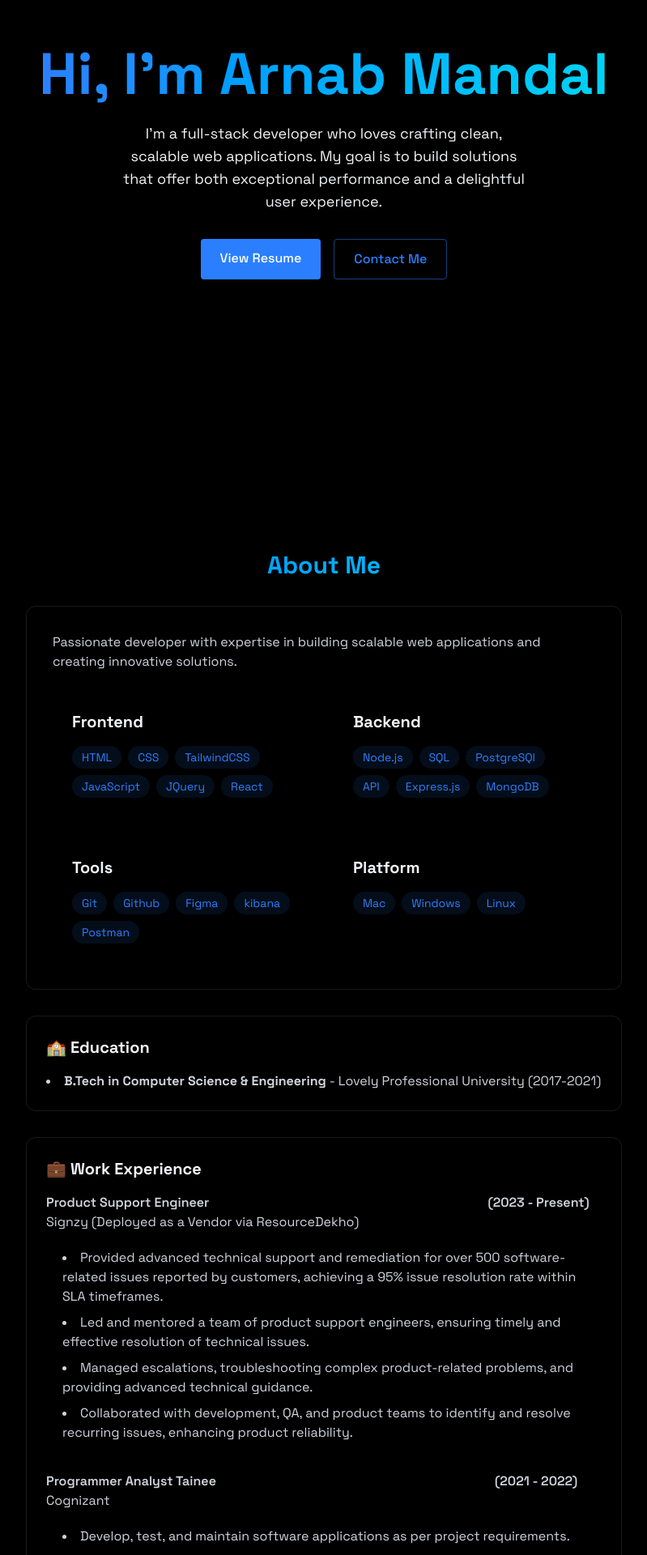
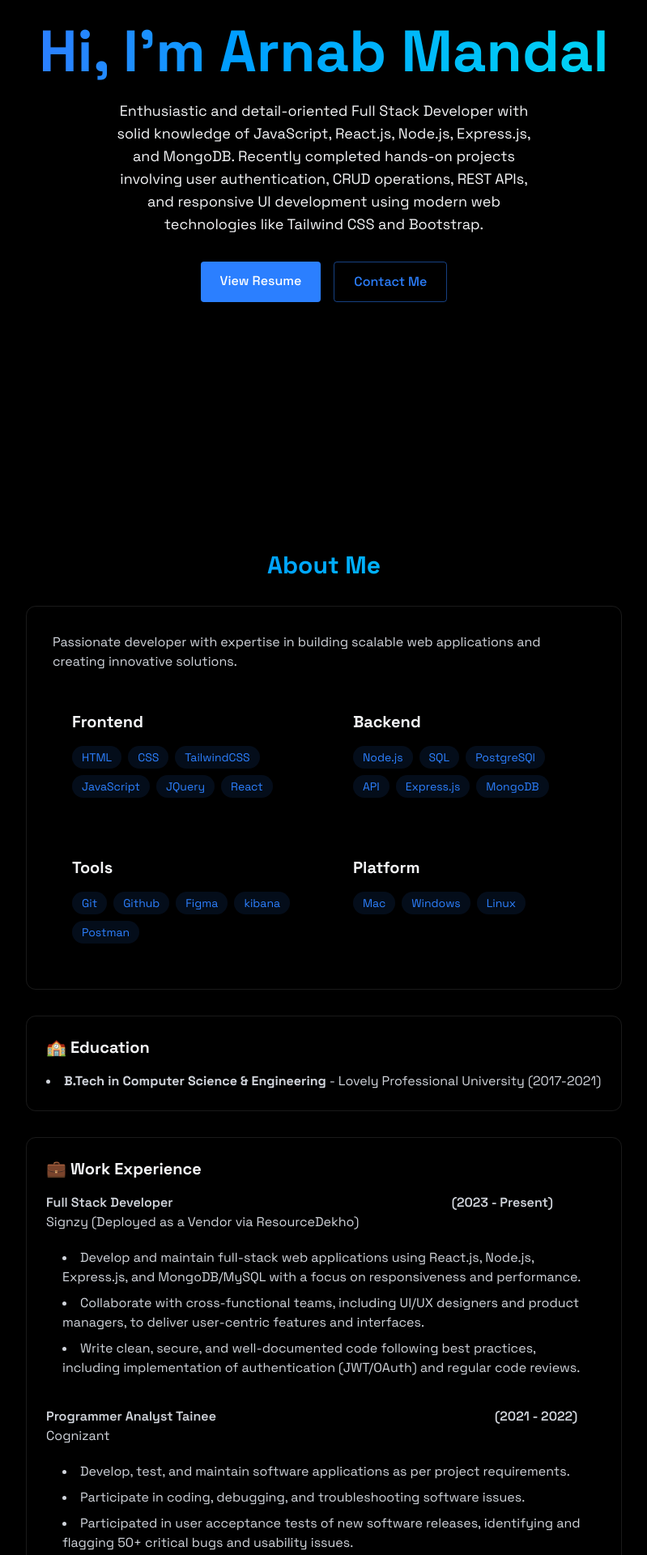
Before and after one commit to Arnab224/Portfolio, a React (Vite) app: page / in a window 1280 px wide. Shown: the part 200-2120 px from the top of the page at 81% size, without its empty margins (240-1039 px from the left). Built offline with nearby package versions, Linux system fonts and the light colour scheme.

Commit message:
Add/update file(s): your commit message

```diff
--- a/src/components/sections/About.jsx
+++ b/src/components/sections/About.jsx
@@ -178,7 +178,7 @@ export const About = () => {
                 <div className="hover:-translate-y-1 transition-all">
                   <h4 className="font-semibold" >
                     {" "}
-                    Product Support Engineer <span className=" md:ml-85 text-right">(2023 - Present)</span>
+                    Full Stack Developer <span className=" md:ml-85 text-right">(2023 - Present)</span>
                   </h4>
                   <h4 >
 
@@ -188,21 +188,19 @@ export const About = () => {
                   <div className="p-5 mb-4">
                           <ul className="list-disc list-inside text-gray-300 space-y-2">
                             <li>
-                            Provided advanced technical support and remediation for over 500 software-related issues reported by customers,
-                            achieving a 95% issue resolution rate within SLA timeframes.
+                            Develop and maintain full-stack web applications using React.js, Node.js, Express.js, and MongoDB/MySQL with a
+focus on responsiveness and performance.
                               </li>
                               <li>
-                              Led and mentored a team of product support engineers, ensuring timely and effective resolution of technical
-                              issues.
+                              Collaborate with cross-functional teams, including UI/UX designers and product managers, to deliver user-centric
+features and interfaces.
                               </li>
                               <li>
-                              Managed escalations, troubleshooting complex product-related problems, and providing advanced technical guidance.
+                              Write clean, secure, and well-documented code following best practices, including implementation of authentication
+(JWT/OAuth) and regular code reviews.
                               </li>
 
-                              <li>
-                              Collaborated with development, QA, and product teams to identify and resolve recurring issues, enhancing
-                              product reliability.
-                            </li>
+
                               </ul>
                       </div>
 
--- a/src/components/sections/Home.jsx
+++ b/src/components/sections/Home.jsx
@@ -14,9 +14,9 @@ export const Home = () => {
           </h1>
 
           <p className="tex-gray-400 text-lg mb-8 max-w-lg mx-auto">
-            I’m a full-stack developer who loves crafting clean, scalable web
-            applications. My goal is to build solutions that offer both
-            exceptional performance and a delightful user experience.
+            Enthusiastic and detail-oriented Full Stack Developer with solid knowledge of JavaScript, React.js, Node.js, Express.js,
+and MongoDB. Recently completed hands-on projects involving user authentication, CRUD operations, REST APIs, and
+responsive UI development using modern web technologies like Tailwind CSS and Bootstrap.
           </p>
           <div className="flex justify-center space-x-4">
             <a
```
